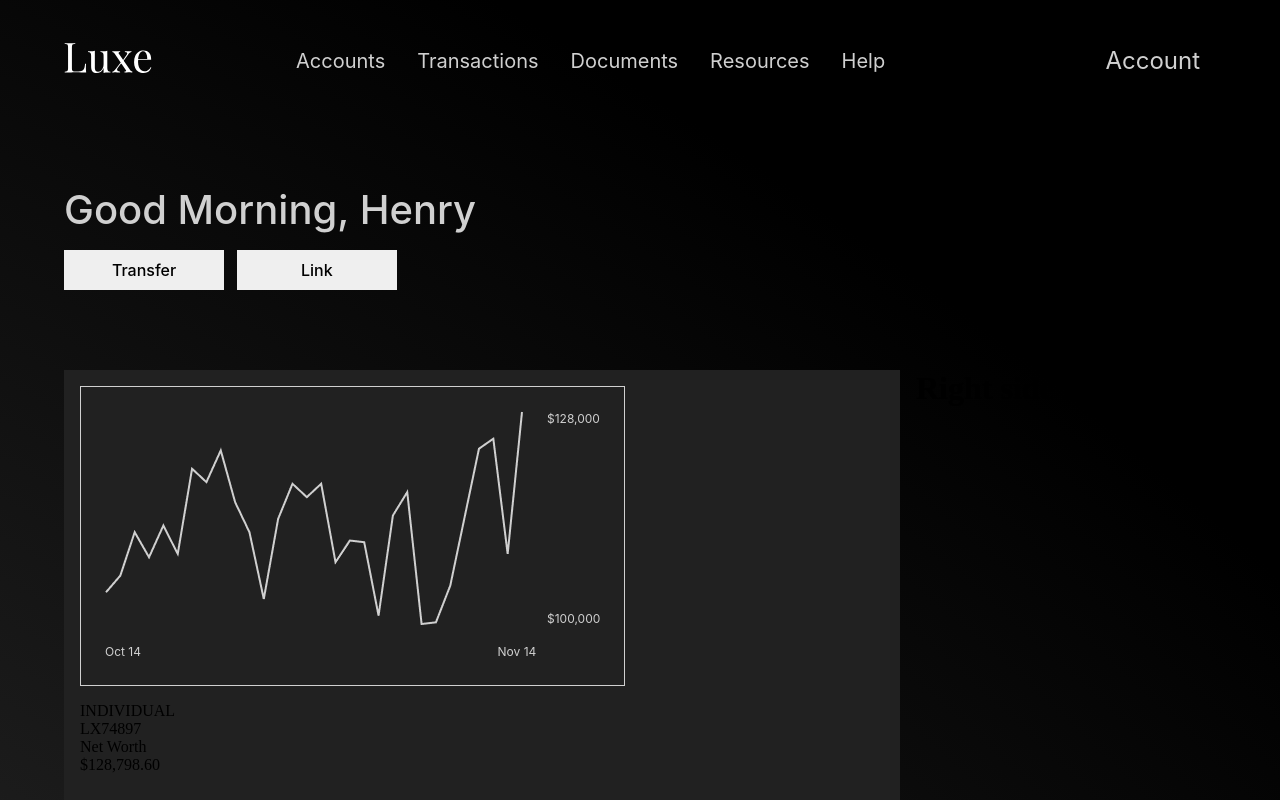
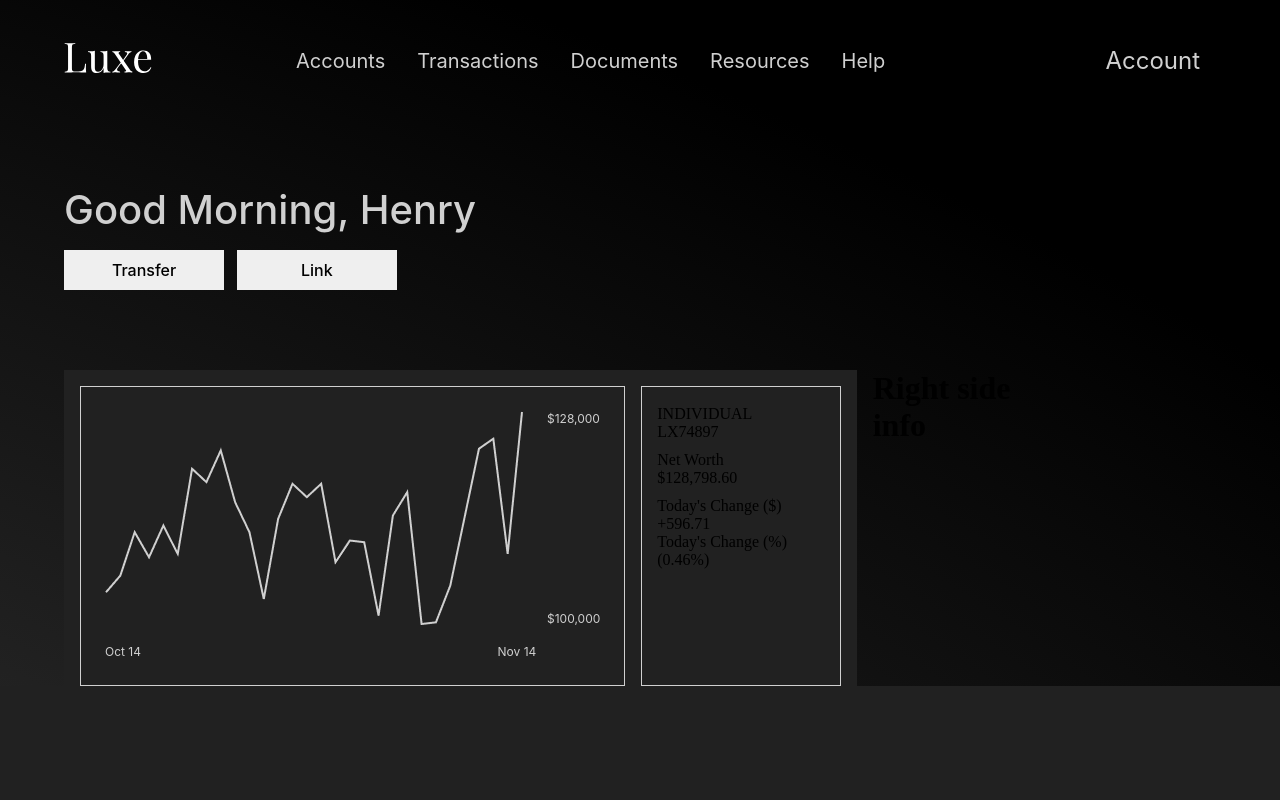
Before and after one commit to hai-henry/luxe-banking-app, a React (Vite) app: page / in a window 1280 px wide. Shown: the top 800 px of the page. Built offline with nearby package versions, Linux system fonts and the light colour scheme.

Commit message:
Add networth info

```diff
--- a/src/containers/info/Info.tsx
+++ b/src/containers/info/Info.tsx
@@ -30,8 +30,14 @@ const Info = () => {
               <p>$128,798.60</p>
             </div>
             <div className="info__change">
-              <div className="info__change-dollar"></div>
-              <div className="info__change-percent"></div>
+              <div className="info__change-dollar">
+                <p>Today's Change ($)</p>
+                <p>+596.71</p>
+              </div>
+              <div className="info__change-percent">
+                <p>Today's Change (%)</p>
+                <p>(0.46%) </p>
+              </div>
             </div>
           </div>
         </div>
--- a/src/containers/info/info.css
+++ b/src/containers/info/info.css
@@ -13,10 +13,10 @@
 
 .info__content-left {
   display: flex;
-  width: 836px;
-  height: 704px;
+  width: 100%;
+  height: 100%;
   padding: 1rem 1rem 0 1rem;
-  flex-direction: column;
+  flex-direction: row;
   align-items: flex-start;
   gap: 1rem;
 
@@ -27,6 +27,8 @@
   display: flex;
   flex-direction: column;
   align-items: flex-start;
+  align-self: stretch;
+
   gap: 1rem;
   padding: 1.5rem 1.5rem;
 
@@ -73,3 +75,15 @@
   font-family: var(--font-family);
   font-size: 12px;
 }
+
+.info__net-worth-container {
+  display: flex;
+  padding: 18px 15px;
+  flex-direction: column;
+  align-items: flex-start;
+  gap: 10px;
+  flex: 1 0 0;
+  align-self: stretch;
+
+  border: 1px solid var(--color-border);
+}
```
